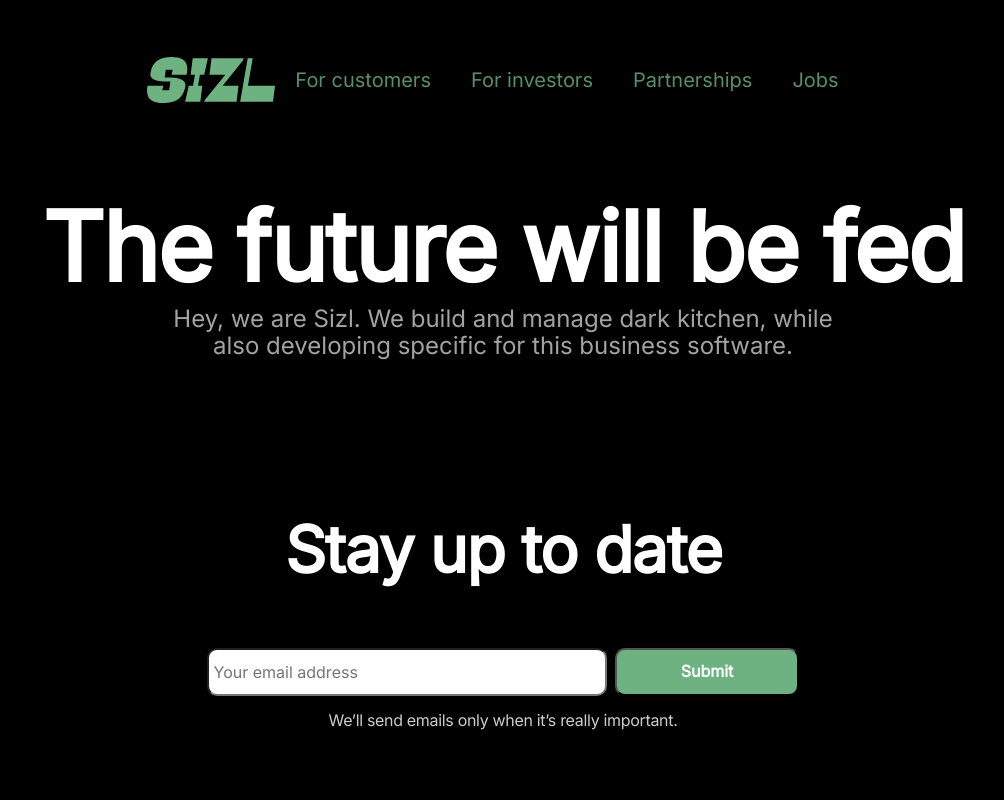
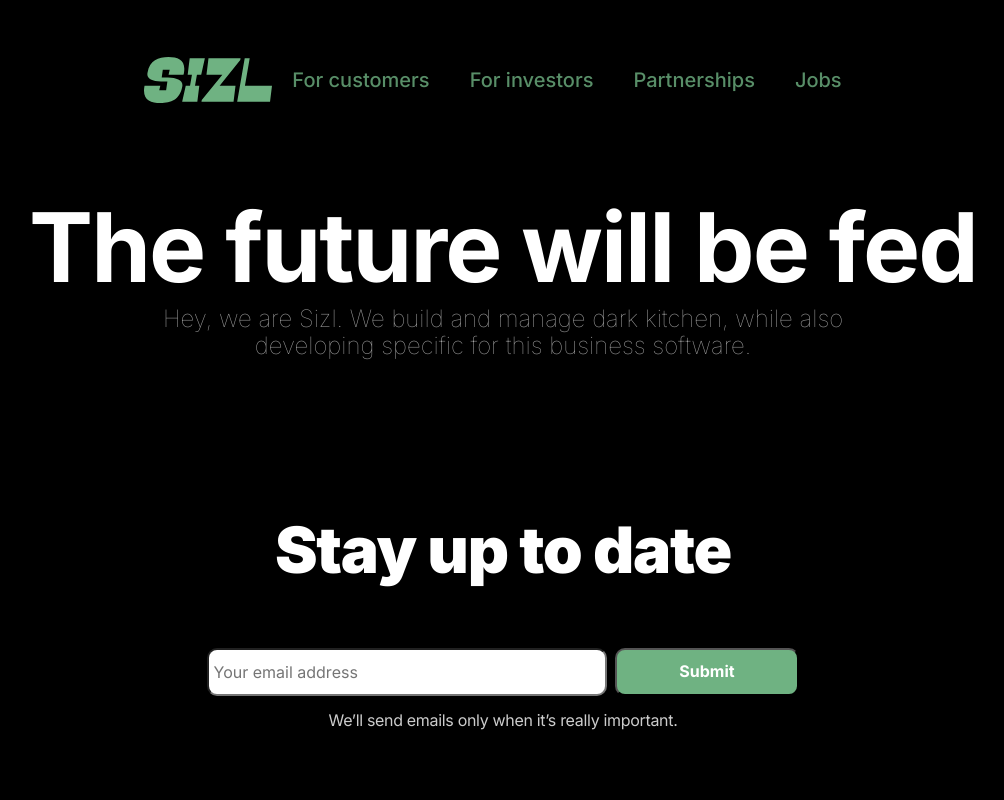
Before and after one commit to mmoresun/sizl, a plain HTML site: page index.html in a window 1280 px wide. Shown: the top 800 px of the page, without its empty margins (137-1141 px from the left). Drawn offline with Linux system fonts and the light colour scheme.

Commit message:
feat: correct google fonts linked

```diff
--- a/index.html
+++ b/index.html
@@ -2,7 +2,7 @@
 
 <head>
     <title>Sizl — The future will be fed</title>
-    <link rel="stylesheet" href="https://fonts.googleapis.com/css?family=Inter">
+    <link href="https://fonts.googleapis.com/css2?family=Inter:wght@100;200;300;400;500;600;700;800;900&display=swap" rel="stylesheet">
     <link rel="icon" type="image/x-icon" href="images/favicon.ico">
     <link rel="stylesheet" href="style.css">
 
```
